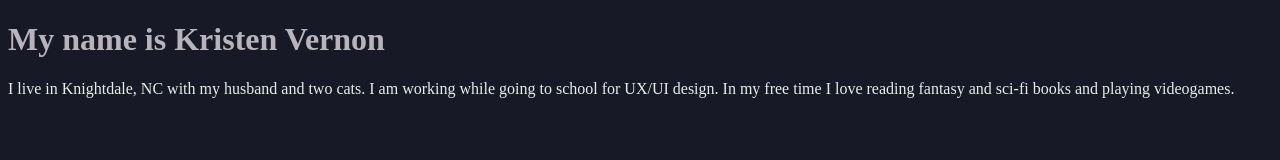
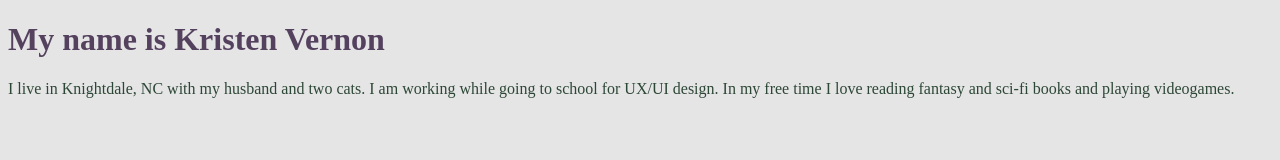
Before and after one commit to Kpvernon/kpvernon.github.io, a plain HTML site: page index.html in a window 1280 px wide. Drawn offline with Linux system fonts and the light colour scheme.

Commit message:
color changes
color changes

```diff
--- a/index.html
+++ b/index.html
@@ -3,9 +3,9 @@
     <head>
         <Title>My Personal Introduction</Title>
         <style>
-            body{ background-color:#171A26;}
-            h1{color:#B9B3BC;}
-            p{color:#E7EDE9;}
+            body{ background-color:#e5e5e6;}
+            h1{color:#54415e;}
+            p{color:#2d4736;}
         </style>
     </head>
     <body>
```
